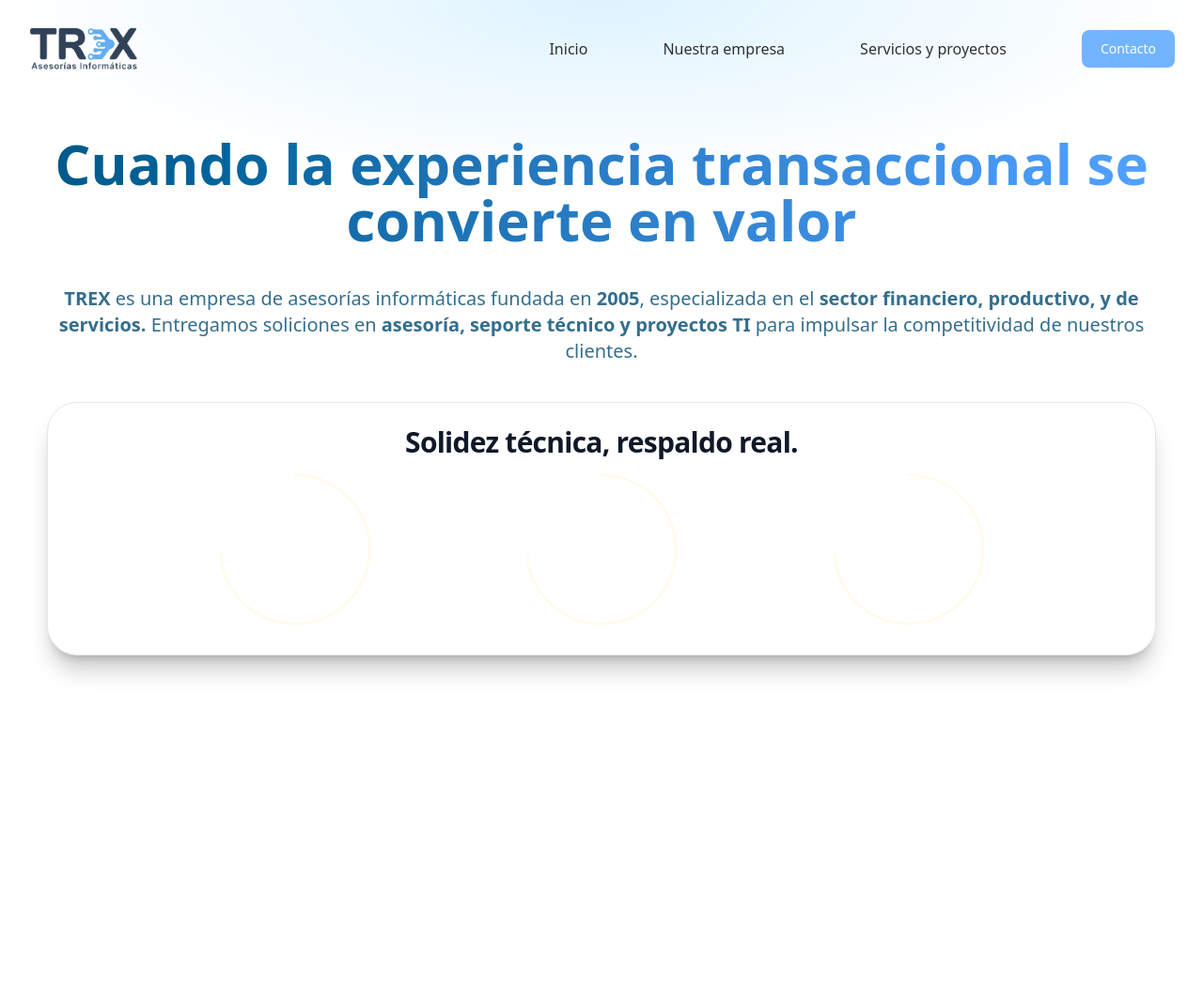
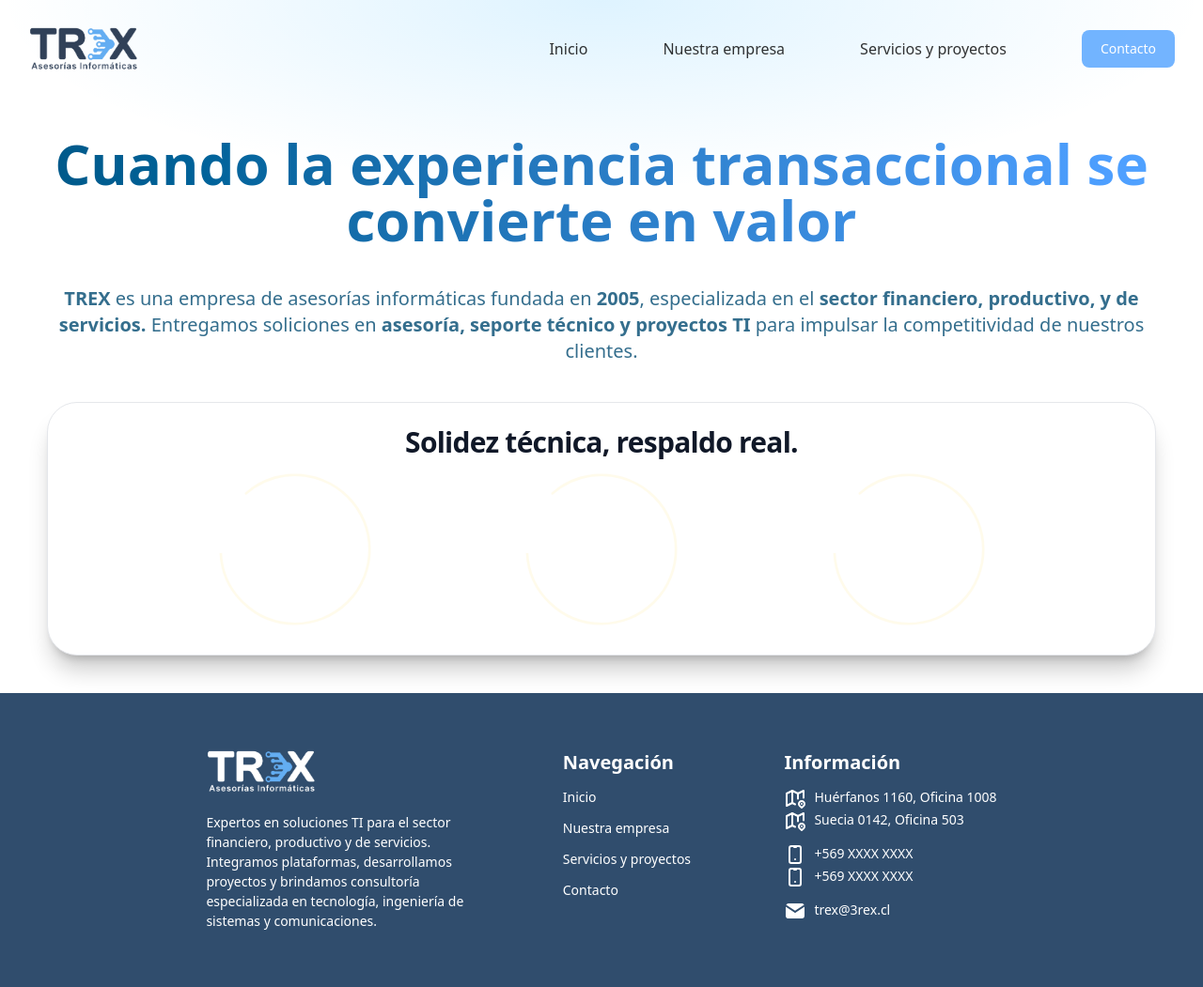
Before and after one commit to GarfieldMSB/trex-project, an Astro site: page / in a window 1280 px wide. Shown: the whole page at 94% size. Before the commit the page ends 800 px from the top, so only its background shows below. Built offline with nearby package versions, Linux system fonts and the light colour scheme; Astro itself is replaced by a stand-in of ours.

Commit message:
Se crea footers. Se añaden algunos iconos. Se mejora componente Circle

```diff
--- a/src/components/Circle.astro
+++ b/src/components/Circle.astro
@@ -12,7 +12,7 @@
                   stroke-amber-50
                   transition-colors duration-500
                   group-hover:stroke-sky-300
-                  [stroke-dasharray:260_1000]
+                  [stroke-dasharray:260_40]
                   [stroke-dashoffset:50]"
                 stroke="black"
                 stroke-width="1.5"
--- /dev/null
+++ b/src/components/Footer.astro
@@ -0,0 +1,60 @@
+---
+import TrexLogo from "../assets/TREX_1.png";
+import MapIcon from "../components/Map.astro";
+import PhoneIcon from "../components/Phone.astro";
+import MailIcon from "../components/Mail.astro";
+---
+
+<footer class="w-full bg-[#304d6d] py-15 px-30 text-white text-[14px]">
+    <div class="mx-auto max-w-[1300px] flex justify-evenly">
+        <div class="max-w-70">
+            <img
+                class="w-30 mb-5"
+                src={TrexLogo.src}
+                alt="Logo TREX"
+            />
+            <p>
+                Expertos en soluciones TI para el sector financiero, productivo y de servicios.
+                Integramos plataformas, desarrollamos proyectos y brindamos consultoría
+                especializada en tecnología, ingeniería de sistemas y comunicaciones.
+            </p>
+        </div>
+        <nav class="flex flex-col gap-y-3">
+            <h1 class="text-xl font-bold">Navegación</h1>
+            <a href="/">Inicio</a>
+            <a href="/nuestra-empresa">Nuestra empresa</a>
+            <a href="/servicios-proyectos">Servicios y proyectos</a>
+            <a href="/contacto" class="flex items-center">Contacto</a>
+        </nav>
+
+        <nav class="flex flex-col gap-y-3">
+            <h1 class="text-xl font-bold">Información</h1>
+            <div>
+                <a href="/" class="flex gap-2">
+                    <MapIcon class="" />
+                    Huérfanos 1160, Oficina 1008
+                </a>
+                <a href="/" class="flex gap-2">
+                    <MapIcon class="" />
+                    Suecia 0142, Oficina 503
+                </a>
+            </div>
+            <div>
+                <a href="/" class="flex gap-2">
+                    <PhoneIcon />
+                    +569 XXXX XXXX
+                </a>
+                <a href="/" class="flex gap-2">
+                    <PhoneIcon />
+                    +569 XXXX XXXX
+                </a>
+            </div>
+            <div>
+                <a href="/" class="flex gap-2">
+                    <MailIcon />
+                    trex@3rex.cl
+                </a>
+            </div>
+        </nav>
+    </div>
+</footer>
--- /dev/null
+++ b/src/components/Mail.astro
@@ -0,0 +1,12 @@
+<svg
+    xmlns="http://www.w3.org/2000/svg"
+    width="24"
+    height="24"
+    viewBox="0 0 24 24"
+    fill="currentColor"
+    class="icon icon-tabler icons-tabler-filled icon-tabler-mail"
+>
+    <path stroke="none" d="M0 0h24v24H0z" fill="none"/>
+    <path d="M22 7.535v9.465a3 3 0 0 1 -2.824 2.995l-.176 .005h-14a3 3 0 0 1 -2.995 -2.824l-.005 -.176v-9.465l9.445 6.297l.116 .066a1 1 0 0 0 .878 0l.116 -.066l9.445 -6.297z" />
+    <path d="M19 4c1.08 0 2.027 .57 2.555 1.427l-9.555 6.37l-9.555 -6.37a2.999 2.999 0 0 1 2.354 -1.42l.201 -.007h14z" />
+</svg>
--- /dev/null
+++ b/src/components/Map.astro
@@ -0,0 +1,24 @@
+<svg
+    {... Astro.props}
+    xmlns="http://www.w3.org/2000/svg"
+    width="24"
+    height="24"
+    viewBox="0 0 24 24"
+    fill="none"
+    stroke="currentColor"
+    stroke-width="2"
+    stroke-linecap="round"
+    stroke-linejoin="round"
+    class="icon icon-tabler icons-tabler-outline icon-tabler-map-2">
+    <path
+        stroke="none"
+        d="M0 0h24v24H0z"
+        fill="none"/>
+    <path
+        d="M12 18.5l-3 -1.5l-6 3v-13l6 -3l6 3l6 -3v7.5"
+    />
+    <path d="M9 4v13" />
+    <path d="M15 7v5.5" />
+    <path d="M21.121 20.121a3 3 0 1 0 -4.242 0c.418 .419 1.125 1.045 2.121 1.879c1.051 -.89 1.759 -1.516 2.121 -1.879z" />
+    <path d="M19 18v.01" />
+</svg>
--- /dev/null
+++ b/src/components/Phone.astro
@@ -0,0 +1,18 @@
+<svg
+    {... Astro.props}
+    xmlns="http://www.w3.org/2000/svg"
+    width="24"
+    height="24"
+    viewBox="0 0 24 24"
+    fill="none"
+    stroke="currentColor"
+    stroke-width="2"
+    stroke-linecap="round"
+    stroke-linejoin="round"
+    class="icon icon-tabler icons-tabler-outline icon-tabler-device-mobile"
+>
+    <path stroke="none" d="M0 0h24v24H0z" fill="none"/>
+    <path d="M6 5a2 2 0 0 1 2 -2h8a2 2 0 0 1 2 2v14a2 2 0 0 1 -2 2h-8a2 2 0 0 1 -2 -2v-14z" />
+    <path d="M11 4h2" />
+    <path d="M12 17v.01" />
+</svg>
--- a/src/layouts/Layout.astro
+++ b/src/layouts/Layout.astro
@@ -1,4 +1,5 @@
 ---
+import Footer from "../components/Footer.astro";
 import Header from "../components/Header.astro";
 import "../styles/global.css";
 
@@ -24,6 +25,7 @@
 		</div>
 		<Header />
 		<slot />
+		<Footer />
 	</body>
 </html>
 
```
